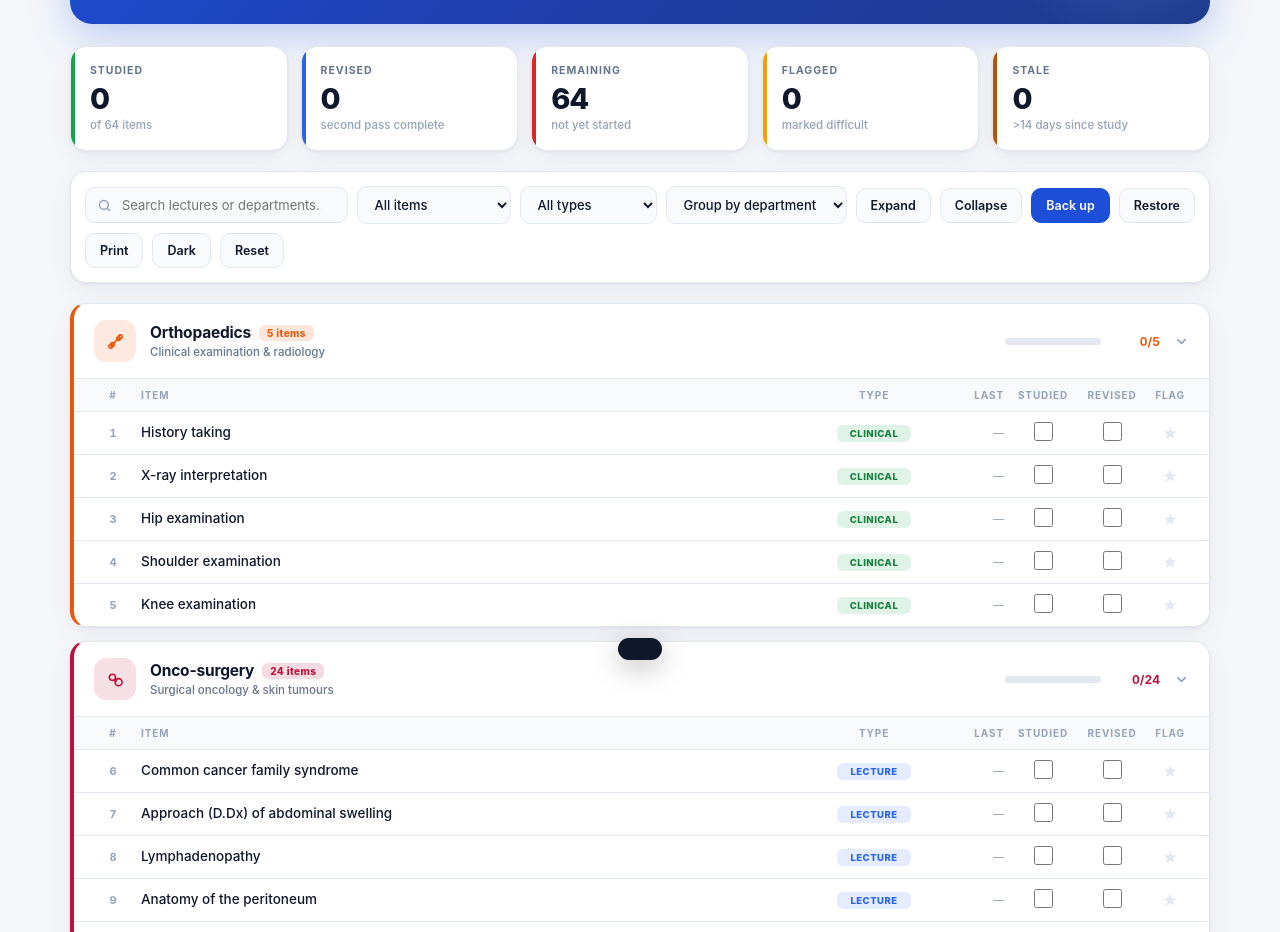
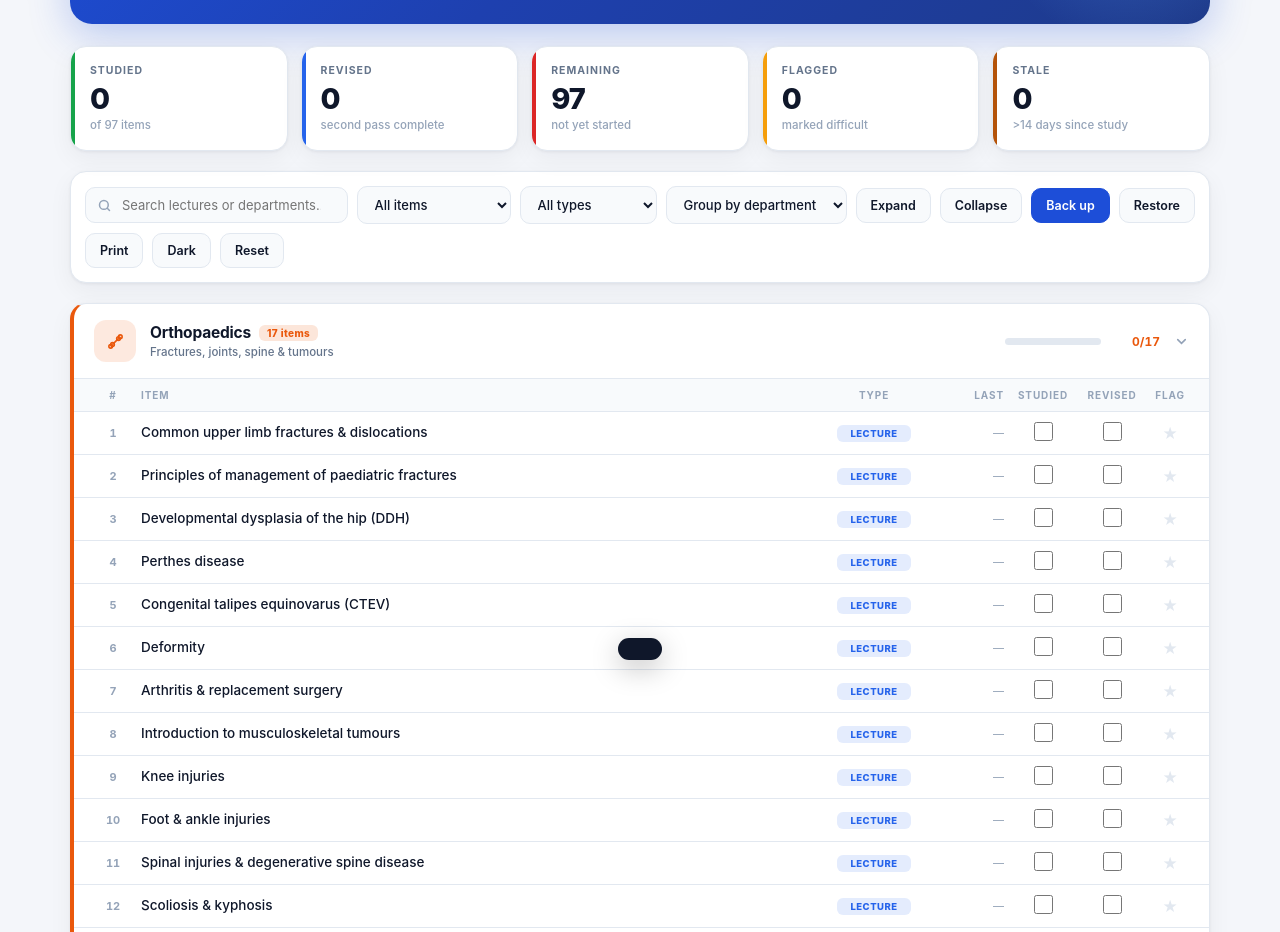
Before and after one commit to sem-10/sem-10.github.io, a plain HTML site: page surgery.html in a window 1280 px wide. Shown: the part 204-1136 px from the top of the page. Drawn offline with Linux system fonts and the light colour scheme.

Commit message:
Surgery: add Orthopaedics, Emergency and Vascular lectures (63 total)

```diff
--- a/surgery.html
+++ b/surgery.html
@@ -134,11 +134,11 @@ input[type=checkbox].rv{accent-color:var(--rev)}
       <div class="hero-txt">
         <div class="kicker">Semester 10 · Class of 2026</div>
         <h1>Surgery — Lecture Tracker</h1>
-        <p>Lectures from the official list, with clinical rounds and seminars.<br>
+        <p>The full lecture list, with clinical rounds and seminars.<br>
            Tick each item once studied, then again after revision.</p>
         <div class="meta">
-          <span class="chip">30 Lectures</span>
-          <span class="chip">6 Departments</span>
+          <span class="chip">63 Lectures</span>
+          <span class="chip">7 Departments</span>
           <span class="chip" id="chipStreak">Progress auto-saved</span>
         </div>
       </div>
@@ -155,9 +155,9 @@ input[type=checkbox].rv{accent-color:var(--rev)}
   </header>
 
   <div class="stats">
-    <div class="stat" style="--c:var(--ok)"><div class="lbl">Studied</div><b id="sDone">0</b><small id="sDoneSub">of 64 items</small></div>
+    <div class="stat" style="--c:var(--ok)"><div class="lbl">Studied</div><b id="sDone">0</b><small id="sDoneSub">of 97 items</small></div>
     <div class="stat" style="--c:var(--rev)"><div class="lbl">Revised</div><b id="sRev">0</b><small>second pass complete</small></div>
-    <div class="stat" style="--c:var(--warn)"><div class="lbl">Remaining</div><b id="sLeft">64</b><small>not yet started</small></div>
+    <div class="stat" style="--c:var(--warn)"><div class="lbl">Remaining</div><b id="sLeft">97</b><small>not yet started</small></div>
     <div class="stat" style="--c:var(--star)"><div class="lbl">Flagged</div><b id="sStar">0</b><small>marked difficult</small></div>
     <div class="stat" style="--c:#b45309"><div class="lbl">Stale</div><b id="sStale">0</b><small>&gt;14 days since study</small></div>
   </div>
@@ -199,7 +199,7 @@ input[type=checkbox].rv{accent-color:var(--rev)}
   <div id="list"></div>
 
   <div class="foot">
-    Lectures from <b>Surgery lectures 2026</b> · clinical rounds &amp; seminars from the Semester 10 schedule<br>
+    Lectures from the <b>Sem 10 lecture list</b> · clinical rounds &amp; seminars from the department schedule<br>
     Progress is stored in this browser only — use <b>Back up</b> regularly and keep the file safe.
   </div>
 </div>
@@ -209,6 +209,7 @@ input[type=checkbox].rv{accent-color:var(--rev)}
 const ICON = {
   ortho:'<circle cx="6.5" cy="17.5" r="2.1"/><circle cx="8.6" cy="15.4" r="2.1"/><circle cx="17.5" cy="6.5" r="2.1"/><circle cx="15.4" cy="8.6" r="2.1"/><path d="M9 15l6-6"/>',
   onco :'<circle cx="8.5" cy="9.5" r="3.5"/><circle cx="15.5" cy="15" r="4"/><path d="M11 12l2 1.5"/>',
+  emerg:'<rect x="3" y="6.5" width="18" height="12" rx="2.4"/><path d="M12 10v5M9.5 12.5h5"/>',
   vasc :'<path d="M6 3v5a4 4 0 004 4h4a4 4 0 014 4v5"/><circle cx="6" cy="3.4" r="1.4"/><circle cx="18" cy="20.6" r="1.4"/>',
   anes :'<rect x="3" y="5" width="18" height="14" rx="2.5"/><path d="M6 12h3l1.5-3.5 2.2 6.5 1.6-3H18"/>',
   misc :'<rect x="5" y="4" width="14" height="17" rx="2.2"/><path d="M9.5 3.5h5a1 1 0 011 1V6a1 1 0 01-1 1h-5a1 1 0 01-1-1V4.5a1 1 0 011-1z"/><path d="M8.5 11h7M8.5 15h4.5"/>',
@@ -216,88 +217,123 @@ const ICON = {
 };
 const svg = k => `<svg width="21" height="21" viewBox="0 0 24 24" fill="none" stroke="currentColor" stroke-width="1.8" stroke-linecap="round" stroke-linejoin="round">${ICON[k]}</svg>`;
 
-/* ===== CURRICULUM — Surgery lectures 2026 (30 lectures); clinical rounds & seminars from the schedule =====
+/* ===== CURRICULUM — full Sem 10 surgery lecture list; clinical rounds & seminars from the schedule =====
    row = [id, title, type(L/S/C/K)] */
 const DATA = [
- {name:"Orthopaedics", tag:"Clinical examination & radiology", color:"#ea580c", icon:"ortho", lects:[
-   [1,"History taking","C"],
-   [2,"X-ray interpretation","C"],
-   [3,"Hip examination","C"],
-   [4,"Shoulder examination","C"],
-   [5,"Knee examination","C"]]},
+ {name:"Orthopaedics", tag:"Fractures, joints, spine & tumours", color:"#ea580c", icon:"ortho", lects:[
+   [1,"Common upper limb fractures & dislocations","L"],
+   [2,"Principles of management of paediatric fractures","L"],
+   [3,"Developmental dysplasia of the hip (DDH)","L"],
+   [4,"Perthes disease","L"],
+   [5,"Congenital talipes equinovarus (CTEV)","L"],
+   [6,"Deformity","L"],
+   [7,"Arthritis & replacement surgery","L"],
+   [8,"Introduction to musculoskeletal tumours","L"],
+   [9,"Knee injuries","L"],
+   [10,"Foot & ankle injuries","L"],
+   [11,"Spinal injuries & degenerative spine disease","L"],
+   [12,"Scoliosis & kyphosis","L"],
+   [13,"History taking","C"],
+   [14,"X-ray interpretation","C"],
+   [15,"Hip examination","C"],
+   [16,"Shoulder examination","C"],
+   [17,"Knee examination","C"]]},
 
  {name:"Onco-surgery", tag:"Surgical oncology & skin tumours", color:"#be123c", icon:"onco", lects:[
-   [6,"Common cancer family syndrome","L"],
-   [7,"Approach (D.Dx) of abdominal swelling","L"],
-   [8,"Lymphadenopathy","L"],
-   [9,"Anatomy of the peritoneum","L"],
-   [10,"Risk factors for upper aerodigestive cancers","L"],
-   [11,"Basal cell carcinoma","L"],
-   [12,"Precancerous skin lesion","L"],
-   [13,"Retroperitoneal sarcoma","L"],
-   [14,"Squamous cell carcinoma","L"],
-   [15,"Aerodigestive cancers workup","L"],
-   [16,"Jaw masses","L"],
-   [17,"Communication with cancer patients","L"],
-   [18,"Mole & melanoma","L"],
-   [19,"Tumors of oral cavity & tongue","L"],
-   [20,"Upper aerodigestive tract cancer","S"],
-   [21,"Cancer epidemiology","S"],
-   [22,"Cancer prevention & screening","S"],
-   [23,"Principles of cancer management","S"],
-   [24,"Soft tissue tumours","S"],
-   [25,"Lymph node examination 1","C"],
-   [26,"Lymph node examination 2","C"],
-   [27,"Skin examination 1","C"],
-   [28,"Skin examination 2","C"],
-   [29,"Oral cavity examination","C"]]},
+   [18,"Common cancer family syndrome","L"],
+   [19,"Approach (D.Dx) of abdominal swelling","L"],
+   [20,"Lymphadenopathy","L"],
+   [21,"Anatomy of the peritoneum","L"],
+   [22,"Risk factors for upper aerodigestive cancers","L"],
+   [23,"Basal cell carcinoma","L"],
+   [24,"Precancerous skin lesion","L"],
+   [25,"Retroperitoneal sarcoma","L"],
+   [26,"Squamous cell carcinoma","L"],
+   [27,"Aerodigestive cancers workup","L"],
+   [28,"Jaw masses","L"],
+   [29,"Communication with cancer patients","L"],
+   [30,"Mole & melanoma","L"],
+   [31,"Tumors of oral cavity & tongue","L"],
+   [32,"Upper aerodigestive tract cancer","S"],
+   [33,"Cancer epidemiology","S"],
+   [34,"Cancer prevention & screening","S"],
+   [35,"Principles of cancer management","S"],
+   [36,"Soft tissue tumours","S"],
+   [37,"Lymph node examination 1","C"],
+   [38,"Lymph node examination 2","C"],
+   [39,"Skin examination 1","C"],
+   [40,"Skin examination 2","C"],
+   [41,"Oral cavity examination","C"]]},
 
- {name:"Vascular Surgery", tag:"Clinical rounds", color:"#0d9488", icon:"vasc", lects:[
-   [30,"Varicose veins & venous system","C"],
-   [31,"Chronic ischaemia","C"],
-   [32,"Chronic leg ulcer","C"],
-   [33,"Swollen limbs & lymphoedema","C"]]},
+ {name:"Emergency & General", tag:"Acute abdomen, trauma & obstruction", color:"#dc2626", icon:"emerg", lects:[
+   [42,"Abdominal trauma","L"],
+   [43,"Acute appendicitis","L"],
+   [44,"Acute abdominal pain","L"],
+   [45,"Peritonitis & MVO","L"],
+   [46,"Intestinal obstruction (1)","L"],
+   [47,"Intestinal obstruction (2)","L"],
+   [48,"Neonatal intestinal obstruction","L"],
+   [49,"Shock — septic & haemorrhagic","L"],
+   [50,"The acutely injured patient","L"],
+   [51,"Haemostasis & surgical bleeding","L"],
+   [52,"Haemorrhage & blood transfusion","L"]]},
+
+ {name:"Vascular Surgery", tag:"Arterial, venous & lymphatic", color:"#0d9488", icon:"vasc", lects:[
+   [53,"Vascular malformation","L"],
+   [54,"DVT & chronic venous insufficiency","L"],
+   [55,"Varicose veins","L"],
+   [56,"Acute limb ischaemia","L"],
+   [57,"Arterial injuries","L"],
+   [58,"Chronic limb ischaemia","L"],
+   [59,"Arterial aneurysms","L"],
+   [60,"Chronic leg ulcers","L"],
+   [61,"Lymphoedema & swollen limb","L"],
+   [62,"Thoracic outlet syndrome","L"],
+   [63,"Varicose veins & venous system","C"],
+   [64,"Chronic ischaemia","C"],
+   [65,"Chronic leg ulcer","C"],
+   [66,"Swollen limbs & lymphoedema","C"]]},
 
  {name:"Anesthesia", tag:"Perioperative care, ICU & pain", color:"#0891b2", icon:"anes", lects:[
-   [34,"Preoperative preparation and assessment","L"],
-   [35,"Regional anesthesia","L"],
-   [36,"ICU 1: indications of ICU admission","L"],
-   [37,"ICU 2: Monitoring of patients in ICU","L"],
-   [38,"General Anesthesia","L"],
-   [39,"Post operative complications of GA","L"],
-   [40,"Pain management","L"],
-   [41,"Acid base balance","L"],
-   [42,"Approach to airway management","C"],
-   [43,"Life support","K"]]},
+   [67,"Preoperative preparation and assessment","L"],
+   [68,"Regional anesthesia","L"],
+   [69,"ICU 1: indications of ICU admission","L"],
+   [70,"ICU 2: Monitoring of patients in ICU","L"],
+   [71,"General Anesthesia","L"],
+   [72,"Post operative complications of GA","L"],
+   [73,"Pain management","L"],
+   [74,"Acid base balance","L"],
+   [75,"Approach to airway management","C"],
+   [76,"Life support","K"]]},
 
  {name:"Miscellaneous", tag:"Ethics, quality, audit & acute abdomen", color:"#6366f1", icon:"misc", lects:[
-   [44,"Medical ethics and professional behavior","L"],
-   [45,"Health care quality & patient safety","L"],
-   [46,"Clinical audit","L"],
-   [47,"Approach to the polytraumatised patient","C"],
-   [48,"Approach to abdominal trauma I","C"],
-   [49,"Approach to abdominal trauma II","C"],
-   [50,"Approach to the acute abdomen","C"],
-   [51,"Acute appendicitis","C"],
-   [52,"Acute cholecystitis","C"],
-   [53,"Acute pancreatitis","C"],
-   [54,"Approach to pneumoperitoneum (perforated viscus)","C"],
-   [55,"Intestinal obstruction","C"],
-   [56,"Approach to complicated hernia","C"],
-   [57,"Trauma team","K"]]},
+   [77,"Medical ethics and professional behavior","L"],
+   [78,"Health care quality & patient safety","L"],
+   [79,"Clinical audit","L"],
+   [80,"Approach to the polytraumatised patient","C"],
+   [81,"Approach to abdominal trauma I","C"],
+   [82,"Approach to abdominal trauma II","C"],
+   [83,"Approach to the acute abdomen","C"],
+   [84,"Acute appendicitis","C"],
+   [85,"Acute cholecystitis","C"],
+   [86,"Acute pancreatitis","C"],
+   [87,"Approach to pneumoperitoneum (perforated viscus)","C"],
+   [88,"Intestinal obstruction","C"],
+   [89,"Approach to complicated hernia","C"],
+   [90,"Trauma team","K"]]},
 
  {name:"Plastic", tag:"Burns, grafts & wound healing", color:"#db2777", icon:"plast", lects:[
-   [58,"Burn","L"],
-   [59,"Skin graft & flap","L"],
-   [60,"Hypertrophic scar and keloid","L"],
-   [61,"Pressure sores","L"],
-   [62,"Wound healing","L"],
-   [63,"Burns","C"],
-   [64,"Flaps & pressure sores","C"]]}
+   [91,"Burn","L"],
+   [92,"Skin graft & flap","L"],
+   [93,"Hypertrophic scar and keloid","L"],
+   [94,"Pressure sores","L"],
+   [95,"Wound healing","L"],
+   [96,"Burns","C"],
+   [97,"Flaps & pressure sores","C"]]}
 ];
 const TYPE = {L:"Lecture", S:"Seminar", C:"Clinical", K:"Skill lab"};
 
-const KEY="surgTrackerV5", TKEY="imTrackerTheme", STALE=14;
+const KEY="surgTrackerV6", TKEY="imTrackerTheme", STALE=14;
 let state = JSON.parse(localStorage.getItem(KEY)||"{}");
 const save = () => localStorage.setItem(KEY, JSON.stringify(state));
 const get  = id => state[id] || {d:0,r:0,s:0,dt:null};
@@ -417,7 +453,7 @@ function resetAll(){
   state = {}; save(); render(); toast("All progress cleared");
 }
 function exportData(){
-  const blob = new Blob([JSON.stringify({v:5, subject:"surgery", saved:new Date().toISOString(), state})], {type:"application/json"});
+  const blob = new Blob([JSON.stringify({v:6, subject:"surgery", saved:new Date().toISOString(), state})], {type:"application/json"});
   const a = document.createElement("a");
   a.href = URL.createObjectURL(blob);
   a.download = "surgery-progress-" + today() + ".json";
```
